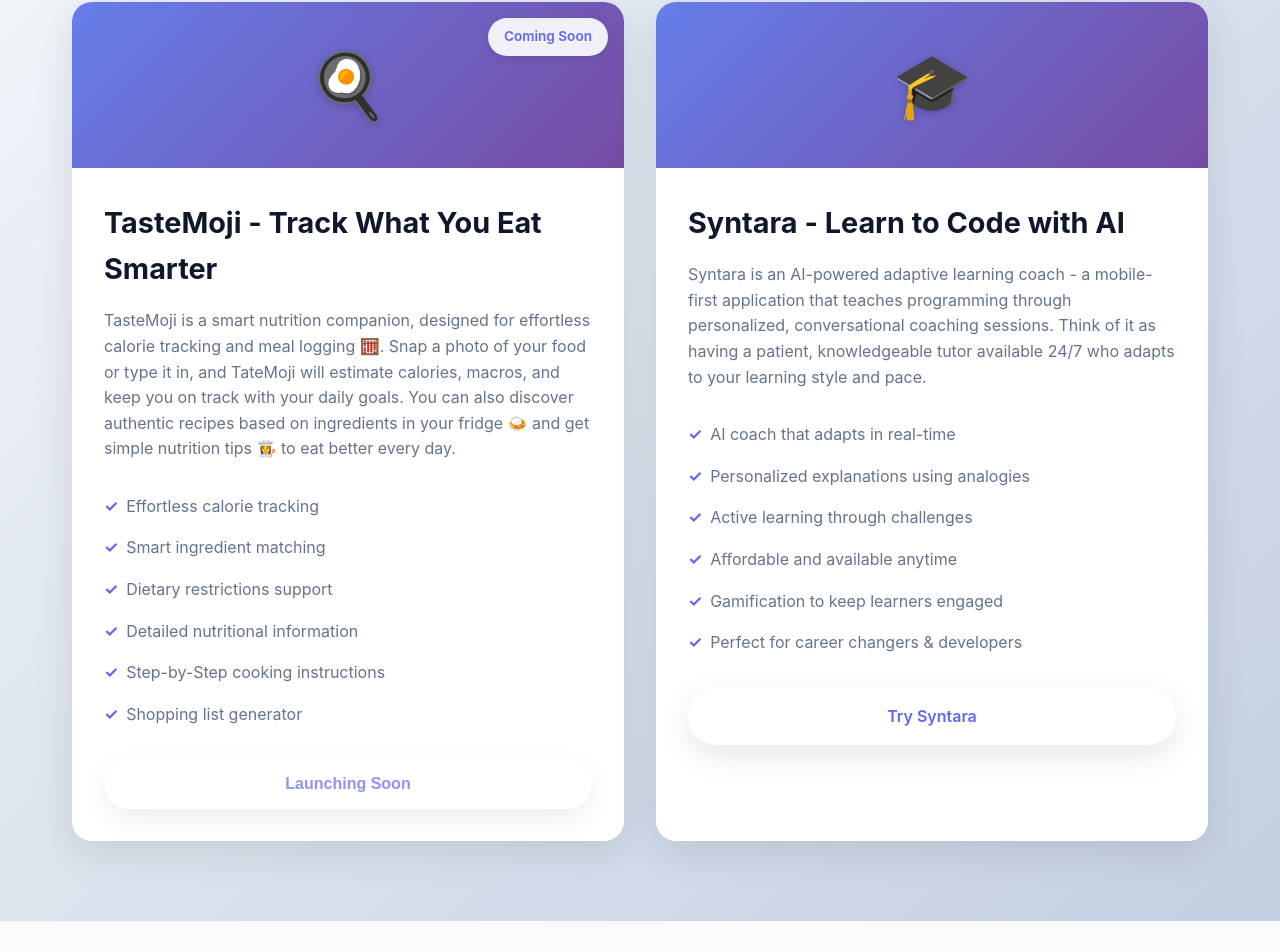
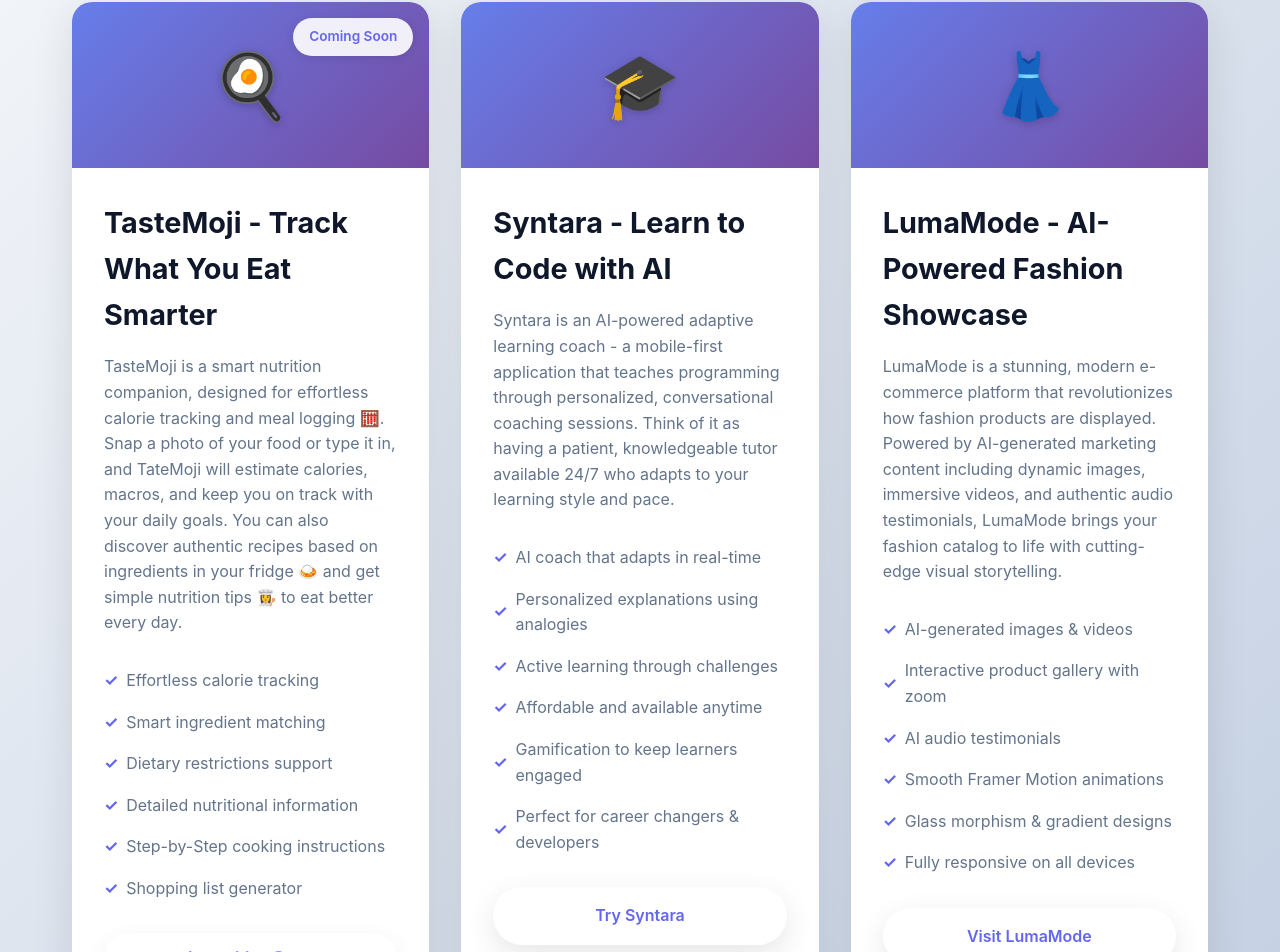
Before and after one commit to bibinkt/apexelement-website, a Next.js app: page / in a window 1280 px wide. Shown: the part 1762-2714 px from the top of the page. Built offline with nearby package versions, Linux system fonts and the light colour scheme.

Commit message:
Add LumaMode product - AI-powered fashion showcase
- Added LumaMode as a new live product
- Features AI-generated images, videos, and audio testimonials
- Includes interactive gallery, animations, and modern UI design
- Links to https://www.lumamode.org/

```diff
--- a/app/page.js
+++ b/app/page.js
@@ -254,6 +254,24 @@ export default function Home() {
                 <a href="https://syntara.apexelement.ai" className="btn btn-primary" style={{width: '100%', display: 'block', textAlign: 'center', textDecoration: 'none'}} target="_blank" rel="noopener noreferrer">Try Syntara</a>
               </div>
             </div>
+            <div className="product-card fade-in">
+              <div className="product-header">
+                <div className="product-icon">👗</div>
+              </div>
+              <div className="product-body">
+                <h3 className="product-title">LumaMode - AI-Powered Fashion Showcase</h3>
+                <p className="product-description">LumaMode is a stunning, modern e-commerce platform that revolutionizes how fashion products are displayed. Powered by AI-generated marketing content including dynamic images, immersive videos, and authentic audio testimonials, LumaMode brings your fashion catalog to life with cutting-edge visual storytelling.</p>
+                <ul className="product-features">
+                  <li>AI-generated images & videos</li>
+                  <li>Interactive product gallery with zoom</li>
+                  <li>AI audio testimonials</li>
+                  <li>Smooth Framer Motion animations</li>
+                  <li>Glass morphism & gradient designs</li>
+                  <li>Fully responsive on all devices</li>
+                </ul>
+                <a href="https://www.lumamode.org/" className="btn btn-primary" style={{width: '100%', display: 'block', textAlign: 'center', textDecoration: 'none'}} target="_blank" rel="noopener noreferrer">Visit LumaMode</a>
+              </div>
+            </div>
           </div>
         </div>
       </section>
```
